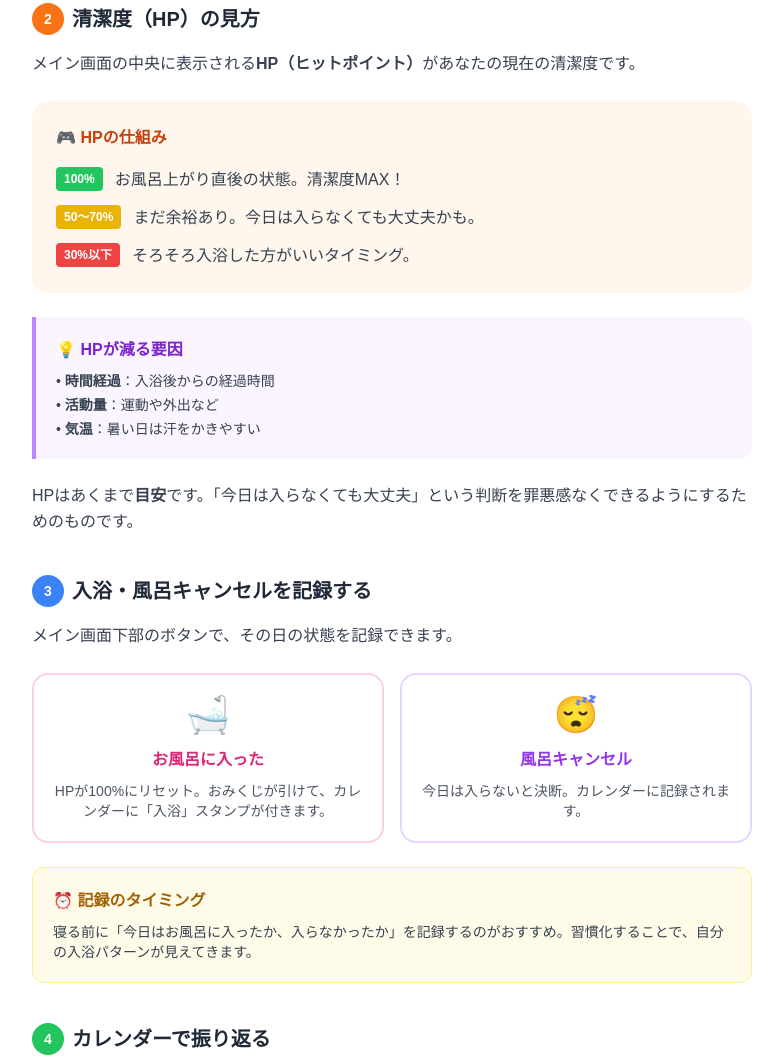
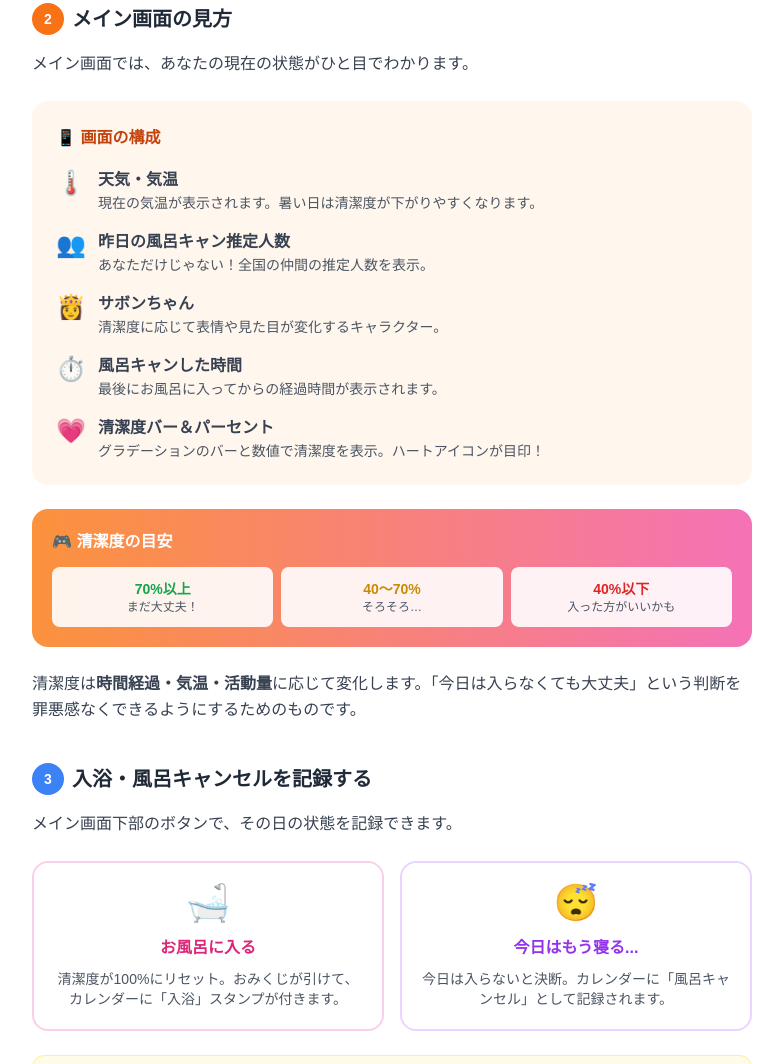
Before and after one commit to ioriiroikw-eng/bath-check-official, a plain HTML site: page blog/app-guide.html in a window 1280 px wide. Shown: the part 1226-2290 px from the top of the page, without its empty margins (248-1031 px from the left). Drawn offline with nearby package versions, Linux system fonts and the light colour scheme; a web font is replaced by a local one.

Commit message:
Update app guide with current UI (メイン画面説明、おみくじ種類)

```diff
--- a/blog/app-guide.html
+++ b/blog/app-guide.html
@@ -123,7 +123,7 @@
                 <h2 class="font-bold text-gray-800 mb-3 text-sm">📌 この記事の目次</h2>
                 <ol class="space-y-2 text-sm text-gray-600">
                     <li><a href="#start" class="hover:text-pink-500 transition">1. アプリを始めよう</a></li>
-                    <li><a href="#hp" class="hover:text-pink-500 transition">2. 清潔度（HP）の見方</a></li>
+                    <li><a href="#hp" class="hover:text-pink-500 transition">2. メイン画面の見方</a></li>
                     <li><a href="#record" class="hover:text-pink-500 transition">3. 入浴・風呂キャンセルを記録する</a></li>
                     <li><a href="#calendar" class="hover:text-pink-500 transition">4. カレンダーで振り返る</a></li>
                     <li><a href="#fortune" class="hover:text-pink-500 transition">5. おみくじ機能</a></li>
@@ -172,44 +172,73 @@
                     <h2 class="text-xl font-bold text-gray-800 mb-4 flex items-center gap-2">
                         <span
                             class="bg-orange-500 text-white w-8 h-8 rounded-full flex items-center justify-center text-sm font-bold">2</span>
-                        清潔度（HP）の見方
+                        メイン画面の見方
                     </h2>
                     <p>
-                        メイン画面の中央に表示される<strong>HP（ヒットポイント）</strong>があなたの現在の清潔度です。
+                        メイン画面では、あなたの現在の状態がひと目でわかります。
                     </p>
 
                     <div class="bg-orange-50 rounded-2xl p-6 my-6">
-                        <h3 class="font-bold text-orange-700 mb-4">🎮 HPの仕組み</h3>
-                        <ul class="space-y-3 text-gray-700">
+                        <h3 class="font-bold text-orange-700 mb-4">📱 画面の構成</h3>
+                        <ul class="space-y-4 text-gray-700">
                             <li class="flex items-start gap-3">
-                                <span
-                                    class="bg-green-500 text-white text-xs font-bold px-2 py-1 rounded shrink-0">100%</span>
-                                <span>お風呂上がり直後の状態。清潔度MAX！</span>
+                                <span class="text-2xl">🌡️</span>
+                                <div>
+                                    <strong>天気・気温</strong>
+                                    <p class="text-sm text-gray-600">現在の気温が表示されます。暑い日は清潔度が下がりやすくなります。</p>
+                                </div>
                             </li>
                             <li class="flex items-start gap-3">
-                                <span
-                                    class="bg-yellow-500 text-white text-xs font-bold px-2 py-1 rounded shrink-0">50〜70%</span>
-                                <span>まだ余裕あり。今日は入らなくても大丈夫かも。</span>
+                                <span class="text-2xl">👥</span>
+                                <div>
+                                    <strong>昨日の風呂キャン推定人数</strong>
+                                    <p class="text-sm text-gray-600">あなただけじゃない！全国の仲間の推定人数を表示。</p>
+                                </div>
                             </li>
                             <li class="flex items-start gap-3">
-                                <span
-                                    class="bg-red-500 text-white text-xs font-bold px-2 py-1 rounded shrink-0">30%以下</span>
-                                <span>そろそろ入浴した方がいいタイミング。</span>
+                                <span class="text-2xl">👸</span>
+                                <div>
+                                    <strong>サボンちゃん</strong>
+                                    <p class="text-sm text-gray-600">清潔度に応じて表情や見た目が変化するキャラクター。</p>
+                                </div>
+                            </li>
+                            <li class="flex items-start gap-3">
+                                <span class="text-2xl">⏱️</span>
+                                <div>
+                                    <strong>風呂キャンした時間</strong>
+                                    <p class="text-sm text-gray-600">最後にお風呂に入ってからの経過時間が表示されます。</p>
+                                </div>
+                            </li>
+                            <li class="flex items-start gap-3">
+                                <span class="text-2xl">💗</span>
+                                <div>
+                                    <strong>清潔度バー＆パーセント</strong>
+                                    <p class="text-sm text-gray-600">グラデーションのバーと数値で清潔度を表示。ハートアイコンが目印！</p>
+                                </div>
                             </li>
                         </ul>
                     </div>
 
-                    <div class="bg-purple-50 border-l-4 border-purple-400 rounded-r-xl p-5 my-6">
-                        <h4 class="font-bold text-purple-700 mb-2">💡 HPが減る要因</h4>
-                        <ul class="text-sm text-gray-700 space-y-1">
-                            <li>• <strong>時間経過</strong>：入浴後からの経過時間</li>
-                            <li>• <strong>活動量</strong>：運動や外出など</li>
-                            <li>• <strong>気温</strong>：暑い日は汗をかきやすい</li>
-                        </ul>
+                    <div class="bg-gradient-to-r from-orange-400 to-pink-400 rounded-2xl p-5 my-6">
+                        <h3 class="font-bold text-white mb-3">🎮 清潔度の目安</h3>
+                        <div class="grid grid-cols-3 gap-2 text-center text-sm">
+                            <div class="bg-white/90 rounded-lg p-3">
+                                <p class="font-bold text-green-600">70%以上</p>
+                                <p class="text-gray-600 text-xs">まだ大丈夫！</p>
+                            </div>
+                            <div class="bg-white/90 rounded-lg p-3">
+                                <p class="font-bold text-yellow-600">40〜70%</p>
+                                <p class="text-gray-600 text-xs">そろそろ…</p>
+                            </div>
+                            <div class="bg-white/90 rounded-lg p-3">
+                                <p class="font-bold text-red-600">40%以下</p>
+                                <p class="text-gray-600 text-xs">入った方がいいかも</p>
+                            </div>
+                        </div>
                     </div>
 
                     <p>
-                        HPはあくまで<strong>目安</strong>です。「今日は入らなくても大丈夫」という判断を罪悪感なくできるようにするためのものです。
+                        清潔度は<strong>時間経過・気温・活動量</strong>に応じて変化します。「今日は入らなくても大丈夫」という判断を罪悪感なくできるようにするためのものです。
                     </p>
                 </section>
 
@@ -227,13 +256,13 @@
                     <div class="grid md:grid-cols-2 gap-4 my-6">
                         <div class="feature-card bg-white border-2 border-pink-200 rounded-2xl p-5 text-center">
                             <div class="text-4xl mb-3">🛁</div>
-                            <h4 class="font-bold text-pink-600 mb-2">お風呂に入った</h4>
-                            <p class="text-sm text-gray-600">HPが100%にリセット。おみくじが引けて、カレンダーに「入浴」スタンプが付きます。</p>
+                            <h4 class="font-bold text-pink-600 mb-2">お風呂に入る</h4>
+                            <p class="text-sm text-gray-600">清潔度が100%にリセット。おみくじが引けて、カレンダーに「入浴」スタンプが付きます。</p>
                         </div>
                         <div class="feature-card bg-white border-2 border-purple-200 rounded-2xl p-5 text-center">
                             <div class="text-4xl mb-3">😴</div>
-                            <h4 class="font-bold text-purple-600 mb-2">風呂キャンセル</h4>
-                            <p class="text-sm text-gray-600">今日は入らないと決断。カレンダーに記録されます。</p>
+                            <h4 class="font-bold text-purple-600 mb-2">今日はもう寝る...</h4>
+                            <p class="text-sm text-gray-600">今日は入らないと決断。カレンダーに「風呂キャンセル」として記録されます。</p>
                         </div>
                     </div>
 
```
